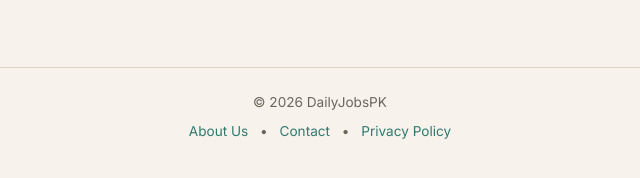
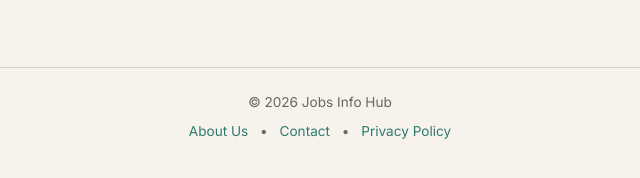
Before and after one commit to arsalannawaz42/job-board-app, a website: page job-board/public/contact.html in a window 1280 px wide. Shown: the part 610-788 px from the top of the page, 320-960 px from the left. Drawn offline with nearby package versions, Linux system fonts and the light colour scheme.

Commit message:
Update contact.html

```diff
--- a/job-board/public/contact.html
+++ b/job-board/public/contact.html
@@ -36,7 +36,7 @@
 </div>
 
 <footer>
-  &copy; 2026 DailyJobsPK
+  &copy; 2026 Jobs Info Hub
   <div class="footer-links">
     <a href="about.html">About Us</a> •
     <a href="contact.html">Contact</a> •
```
